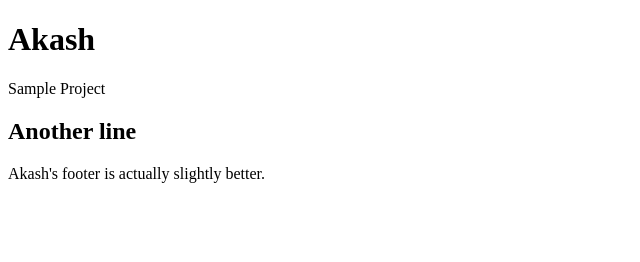
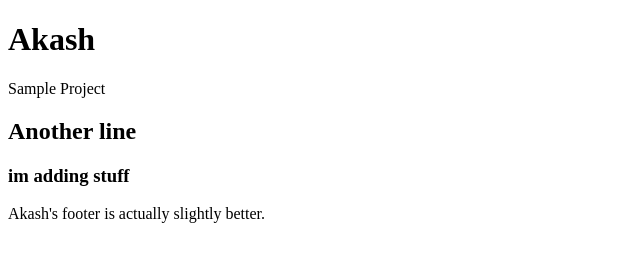
Before and after one commit to akashkumarpsiog/GitPrac, a plain HTML site: page index.html in a window 1280 px wide. Shown: the whole page, without its empty margins (0-640 px from the left). Drawn offline with Linux system fonts and the light colour scheme.

Commit message:
added stuff for cherry picking

```diff
--- a/index.html
+++ b/index.html
@@ -8,6 +8,7 @@
   <h1>Akash</h1>
   <p>Sample Project</p>
   <h2>Another line</h2>
+  <h3> im adding stuff </h3>
 </body>
 
 <footer>Akash's footer is actually slightly better.</footer>
```
